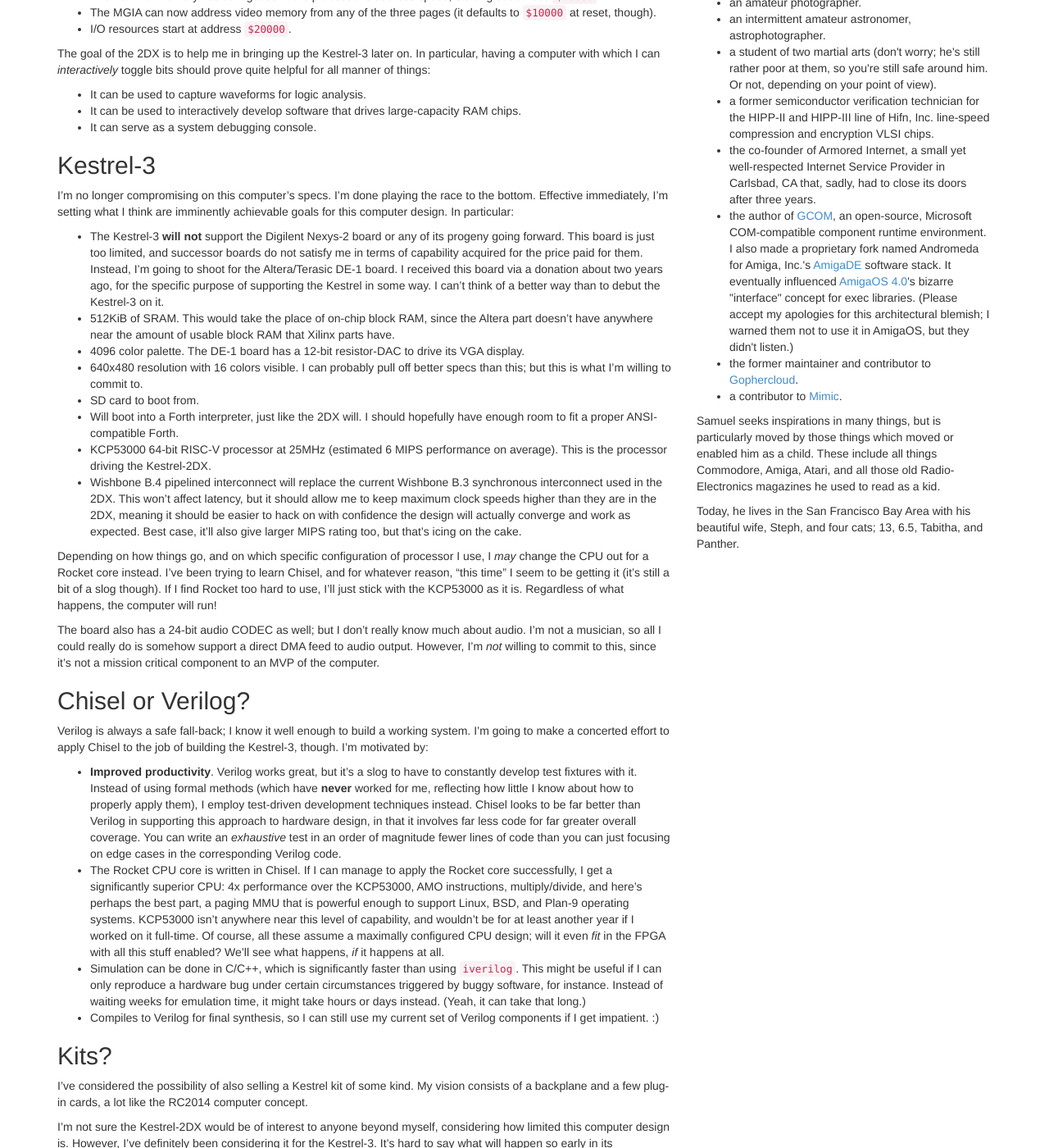
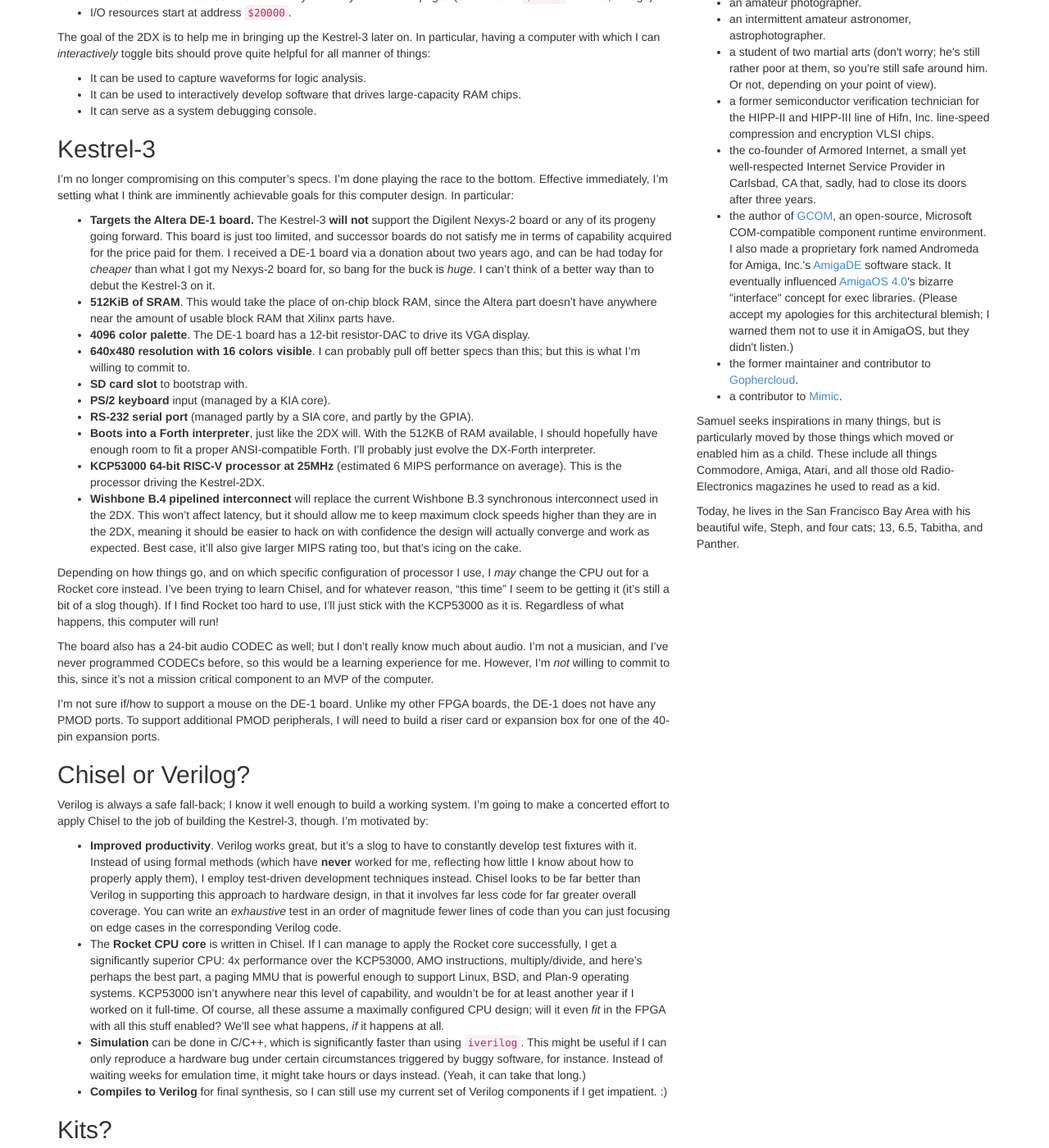
Before and after one commit to KestrelComputer/kestrel, a Jekyll site: the page built from _posts/2017-11-22-kestrel-thaw.md, in a window 1280 px wide and 1400 px high, scrolled down 742 px. Shown: the whole window at 82% size. Built offline with Jekyll 4.4.1, drawn with Linux system fonts in a browser that asks for light colours; some of the changed text lies outside the part shown.

Commit message:
more refinement

```diff
--- a/_posts/2017-11-22-kestrel-thaw.md
+++ b/_posts/2017-11-22-kestrel-thaw.md
@@ -23,11 +23,12 @@
 the Forth environment is called **DX-Forth**.
 
 Like its predecessor, this computer remains limited in some ways.
-From the user's perspective, this computer is more closely related to a Jupiter ACE than it is to an Atari ST or Amiga.
+From the user's perspective,
+this computer is more closely related to a Jupiter ACE than it is to the Atari ST or Amiga.
 The processor can address no more than 64KB of FPGA block RAM (the Nexys2 only has 48KB of usable block RAM, however).
 However, *unlike* its predecessor, the following new features exist:
 
-* A true ROM exists starting at address `$00000`, providing some manner of hardware abstraction for loaded software.
+* A true ROM exists starting at address `$00000`, providing BIOS-like functionality.
 * The 48KB of memory lies contiguous in the processor's address space, starting at address `$10000`.
 * The MGIA can now address video memory from any of the three pages (it defaults to `$10000` at reset, though).
 * I/O resources start at address `$20000`.
@@ -47,20 +48,28 @@
 Effective immediately, I'm setting what I think are imminently achievable goals for this computer design.
 In particular:
 
-* The Kestrel-3 **will not** support the Digilent Nexys-2 board or any of its progeny going forward.  This board is just too limited, and successor boards do not satisfy me in terms of capability acquired for the price paid for them.  Instead, I'm going to shoot for the Altera/Terasic DE-1 board.  I received this board via a donation about two years ago, for the specific purpose of supporting the Kestrel in some way.  I can't think of a better way than to debut the Kestrel-3 on it.
-* 512KiB of SRAM.  This would take the place of on-chip block RAM, since the Altera part doesn't have anywhere near the amount of usable block RAM that Xilinx parts have.
-* 4096 color palette.  The DE-1 board has a 12-bit resistor-DAC to drive its VGA display.
-* 640x480 resolution with 16 colors visible.  I can probably pull off better specs than this; but this is what I'm willing to commit to.
-* SD card to boot from.
-* Will boot into a Forth interpreter, just like the 2DX will.  I should hopefully have enough room to fit a proper ANSI-compatible Forth.
-* KCP53000 64-bit RISC-V processor at 25MHz (estimated 6 MIPS performance on average).  This is the processor driving the Kestrel-2DX.
-* Wishbone B.4 pipelined interconnect will replace the current Wishbone B.3 synchronous interconnect used in the 2DX.  This won't affect latency, but it should allow me to keep maximum clock speeds higher than they are in the 2DX, meaning it should be easier to hack on with confidence the design will actually converge and work as expected.  Best case, it'll also give larger MIPS rating too, but that's icing on the cake.
+* **Targets the Altera DE-1 board.**  The Kestrel-3 **will not** support the Digilent Nexys-2 board or any of its progeny going forward.  This board is just too limited, and successor boards do not satisfy me in terms of capability acquired for the price paid for them.  I received a DE-1 board via a donation about two years ago, and can be had today for *cheaper* than what I got my Nexys-2 board for, so bang for the buck is *huge*.  I can't think of a better way than to debut the Kestrel-3 on it.
+* **512KiB of SRAM**.  This would take the place of on-chip block RAM, since the Altera part doesn't have anywhere near the amount of usable block RAM that Xilinx parts have.
+* **4096 color palette**.  The DE-1 board has a 12-bit resistor-DAC to drive its VGA display.
+* **640x480 resolution with 16 colors visible**.  I can probably pull off better specs than this; but this is what I'm willing to commit to.
+* **SD card slot** to bootstrap with.
+* **PS/2 keyboard** input (managed by a KIA core).
+* **RS-232 serial port** (managed partly by a SIA core, and partly by the GPIA).
+* **Boots into a Forth interpreter**, just like the 2DX will.  With the 512KB of RAM available, I should hopefully have enough room to fit a proper ANSI-compatible Forth.  I'll probably just evolve the DX-Forth interpreter.
+* **KCP53000 64-bit RISC-V processor at 25MHz** (estimated 6 MIPS performance on average).  This is the processor driving the Kestrel-2DX.
+* **Wishbone B.4 pipelined interconnect** will replace the current Wishbone B.3 synchronous interconnect used in the 2DX.  This won't affect latency, but it should allow me to keep maximum clock speeds higher than they are in the 2DX, meaning it should be easier to hack on with confidence the design will actually converge and work as expected.  Best case, it'll also give larger MIPS rating too, but that's icing on the cake.
 
-Depending on how things go, and on which specific configuration of processor I use, I *may* change the CPU out for a Rocket core instead.  I've been trying to learn Chisel, and for whatever reason, "this time" I seem to be getting it (it's still a bit of a slog though).  If I find Rocket too hard to use, I'll just stick with the KCP53000 as it is.  Regardless of what happens, the computer will run!
+Depending on how things go, and on which specific configuration of processor I use, I *may* change the CPU out for a Rocket core instead.  I've been trying to learn Chisel, and for whatever reason, "this time" I seem to be getting it (it's still a bit of a slog though).  If I find Rocket too hard to use, I'll just stick with the KCP53000 as it is.  Regardless of what happens, this computer will run!
 
 The board also has a 24-bit audio CODEC as well; but I don't really know much about audio.
-I'm not a musician, so all I could really do is somehow support a direct DMA feed to audio output.
+I'm not a musician, and I've never programmed CODECs before,
+so this would be a learning experience for me.
 However, I'm *not* willing to commit to this, since it's not a mission critical component to an MVP of the computer.
+
+I'm not sure if/how to support a mouse on the DE-1 board.
+Unlike my other FPGA boards, the DE-1 does not have any PMOD ports.
+To support additional PMOD peripherals,
+I will need to build a riser card or expansion box for one of the 40-pin expansion ports.
 
 ## Chisel or Verilog?
 
@@ -69,13 +78,14 @@
 I'm motivated by:
 
 * **Improved productivity**.  Verilog works great, but it's a slog to have to constantly develop test fixtures with it.  Instead of using formal methods (which have **never** worked for me, reflecting how little I know about how to properly apply them), I employ test-driven development techniques instead.  Chisel looks to be far better than Verilog in supporting this approach to hardware design, in that it involves far less code for far greater overall coverage.  You can write an *exhaustive* test in an order of magnitude fewer lines of code than you can just focusing on edge cases in the corresponding Verilog code.
-* The Rocket CPU core is written in Chisel.  If I can manage to apply the Rocket core successfully, I get a significantly superior CPU: 4x performance over the KCP53000, AMO instructions, multiply/divide, and here's perhaps the best part, a paging MMU that is powerful enough to support Linux, BSD, and Plan-9 operating systems.  KCP53000 isn't anywhere near this level of capability, and wouldn't be for at least another year if I worked on it full-time.  Of course, all these assume a maximally configured CPU design; will it even *fit* in the FPGA with all this stuff enabled?  We'll see what happens, *if* it happens at all.
-* Simulation can be done in C/C++, which is significantly faster than using `iverilog`.  This might be useful if I can only reproduce a hardware bug under certain circumstances triggered by buggy software,  for instance.  Instead of waiting weeks for emulation time, it might take hours or days instead.  (Yeah, it can take that long.)
-* Compiles to Verilog for final synthesis, so I can still use my current set of Verilog components if I get impatient.  :)
+* The **Rocket CPU core** is written in Chisel.  If I can manage to apply the Rocket core successfully, I get a significantly superior CPU: 4x performance over the KCP53000, AMO instructions, multiply/divide, and here's perhaps the best part, a paging MMU that is powerful enough to support Linux, BSD, and Plan-9 operating systems.  KCP53000 isn't anywhere near this level of capability, and wouldn't be for at least another year if I worked on it full-time.  Of course, all these assume a maximally configured CPU design; will it even *fit* in the FPGA with all this stuff enabled?  We'll see what happens, *if* it happens at all.
+* **Simulation** can be done in C/C++, which is significantly faster than using `iverilog`.  This might be useful if I can only reproduce a hardware bug under certain circumstances triggered by buggy software,  for instance.  Instead of waiting weeks for emulation time, it might take hours or days instead.  (Yeah, it can take that long.)
+* **Compiles to Verilog** for final synthesis, so I can still use my current set of Verilog components if I get impatient.  :)
 
 ## Kits?
 
-I've considered the possibility of also selling a Kestrel kit of some kind.
+I've always considered the possibility of also selling a Kestrel kit of some kind,
+especially to supplement my income in the event of another job-related "event."
 My vision consists of a backplane and a few plug-in cards,
 a lot like the RC2014 computer concept.
 
@@ -96,9 +106,13 @@
 Terasic DE-1 boards.
 
 The latter, especially, might be terribly expensive on my part though;
-DE1 boards can be purchased for $150,
+DE1 boards can be purchased cheaply enough at around $150, though
 I'd have to pay double shipping costs (to get the board, then to ship it out after programming), etc.
-There's inventory costs (storage) associated, as well as handling returns (you know there'll be returns).
+There's inventory costs (storage),
+costs incurred from handling returns (you know there'll be returns),
+technical support costs,
+and more I'm probably ignorant of.
+
 Anyway, these are just things I'm thinking about; **nothing has been decided on yet.**
 
 ## Conclusion
```
